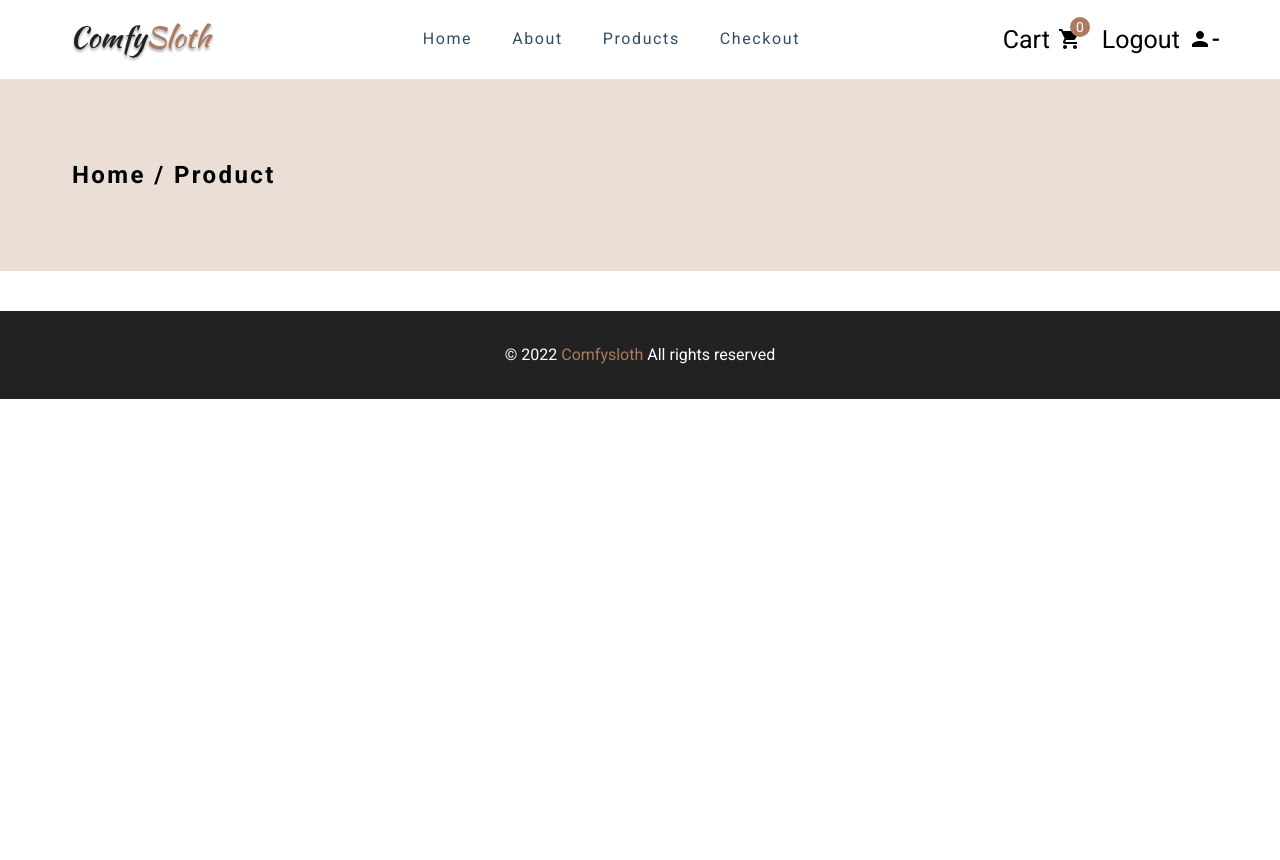
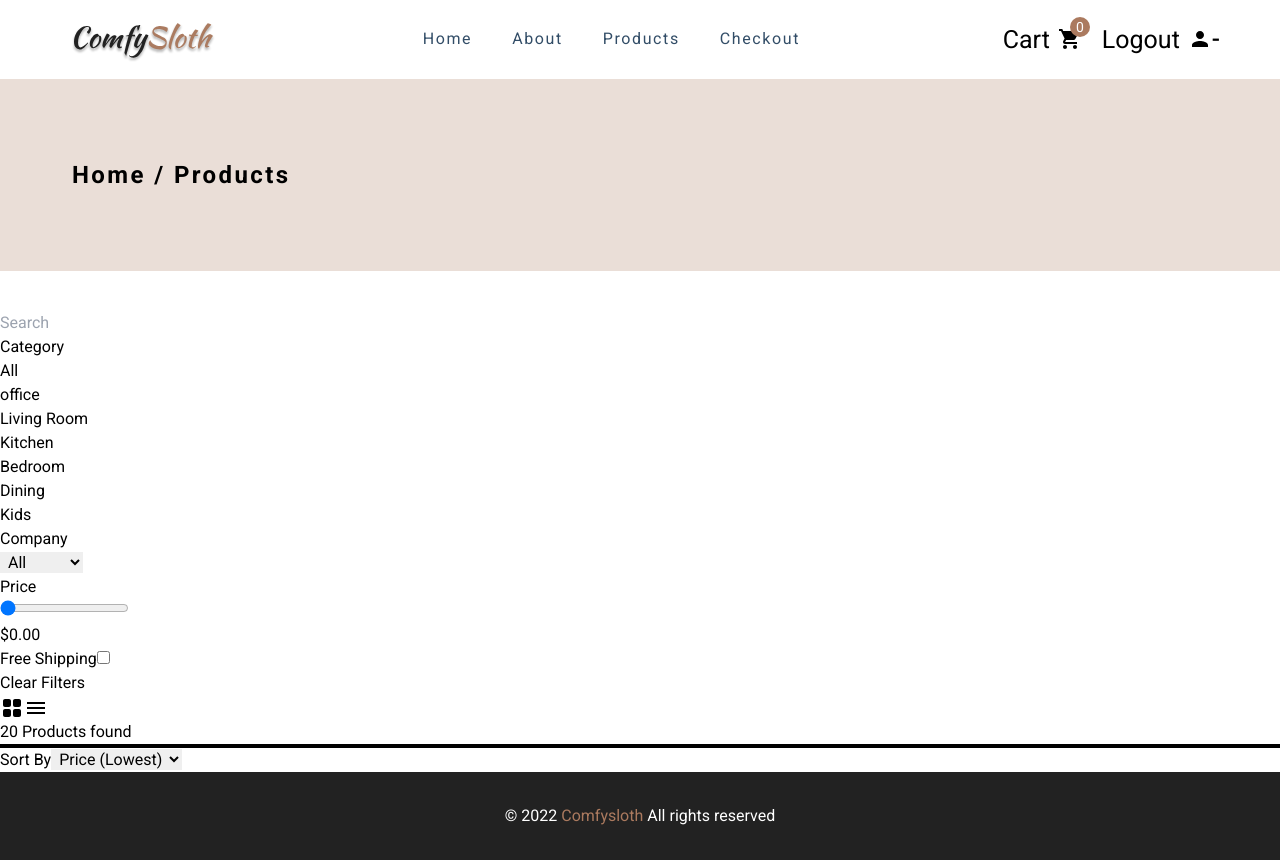
Before and after one commit to Somidh/Comfy-Sloth, a React (Vite) app: page /products in a window 1280 px wide. Before the commit the page ends 800 px from the top, so only its background shows below. Built offline with nearby package versions, Linux system fonts and the light colour scheme.

Commit message:
filter section

```diff
--- a/src/App.jsx
+++ b/src/App.jsx
@@ -5,7 +5,7 @@ import SideBar from './component/Sidebar'
 import './App.css'
 import Home from './pages/Home'
 import About from './pages/About'
-import Product from './pages/Product'
+import Products from './pages/Products'
 import Checkout from './pages/Checkout'
 import Cart from './pages/Cart'
 import Login from './pages/Login'
@@ -27,7 +27,7 @@ function App() {
         <Routes>
           <Route path='/' element={<Home />} />
           <Route path='/about' element={<About />} />
-          <Route path='/products' element={<Product />} />
+          <Route path='/products' element={<Products />} />
           <Route path='/checkout' element={<Checkout />} />
           <Route path='/cart' element={<Cart />} />
           <Route path='/login' element={<Login />} />
--- a/src/component/Product.jsx
+++ b/src/component/Product.jsx
@@ -1,35 +1,30 @@
 import React from 'react'
 import { NumericFormat } from 'react-number-format'
+import { FaSearch } from 'react-icons/fa'
 const Product = ({ image, name, price }) => {
 
-    function currencyFormat(num) {
-        return '₹' + num.toFixed(2).replace(/(\d)(?=(\d{3})+(?!\d))/g, '$1,')
+    const formatPrice = (number) => {
+        return new Intl.NumberFormat('en-US', {
+            style: 'currency',
+            currency: 'USD',
+        }).format(number / 100)
     }
 
-    const number = currencyFormat(price)
-
-
-    //  const number =   new Intl.NumberFormat('en-US',
-    //         {
-    //             style: 'currency',
-    //             currency: 'USD',
-    //             maximumFractionDigits: 3,
-    //             roundingIncrement: 2
-    //         }).format(price)
-    // console.log(number)
-
-    // const formatedNumber = currencyFormat(price)
-
-
+    const number = formatPrice(price)
 
     return (
 
-            <div className='w-full rounded-md mx-auto px-5 '>
-                <img src={image} alt="product_image" className='w-full h-[18em] xl:h-[14em] bg-center bg-cover rounded-sm object-cover' />
-                <div className='flex items-center justify-between py-2'>
-                    <p className='capitalize text-[#102A42] tracking-widest text-sm md:text-lg'>{name}</p>
-                    <span className='text-[#AB7A5F] tracking-widest text-[14px] md:text-[16px] '>{number}</span>
+        <div className='w-full rounded-md mx-auto px-5'>
+            <div className=' product_image bg-black relative '>
+                <img src={image} alt="product_image" className=' w-full h-[18em] xl:h-[14em]   bg-center bg-cover rounded-sm object-cover cursor-pointer z-30 hover:opacity-50 transition-opacity duration-500 ' />
+                <div className='search-icon hidden  absolute top-1/2 right-1/2 translate-x-1/2 -translate-y-1/2 bg-[#AB7A5F] w-10 h-10 rounded-full cursor-pointer'>
+                    <FaSearch style={{ color: 'white', fontSize: '20px' }} />
                 </div>
+            </div>
+            <div className='flex items-center justify-between py-2'>
+                <p className='capitalize text-[#102A42] tracking-widest text-sm md:text-lg'>{name}</p>
+                <span className='text-[#AB7A5F] tracking-widest text-[14px] md:text-[16px] '>{number}</span>
+            </div>
         </div>
     )
 }
--- a/src/context/ContextProvider.jsx
+++ b/src/context/ContextProvider.jsx
@@ -8,6 +8,9 @@ export const ContextProvider = ({ children }) => {
 
     const handleNavbarClick = () => {
         setShowNavbar(prev => !prev)
+    }
+    const handleImageHover = () => {
+
     }
 
     return (
--- a/src/index.css
+++ b/src/index.css
@@ -8,3 +8,17 @@
 body{
     font-family: 'Roboto', sans-serif;
 }
+ /* .overlay{
+    position: absolute;
+    width: 100%;
+    height: 100%;
+    background-color: rgba(0,0,0,.5);
+    display: none;
+} */
+
+
+.product_image:hover .search-icon {
+    display: flex;
+    align-items: center;
+    justify-content: center;
+}
--- a/src/pages/Product.jsx
+++ /dev/null
@@ -1,12 +0,0 @@
-import React from 'react'
-import Header from '../component/Header'
-
-const Product = () => {
-  return (
-    <div>
-      <Header title="Product" />
-    </div>
-  )
-}
-
-export default Product
--- /dev/null
+++ b/src/pages/Products.jsx
@@ -0,0 +1,89 @@
+import React, { useState } from 'react'
+import Header from '../component/Header'
+import GridViewRoundedIcon from '@mui/icons-material/GridViewRounded';
+import MenuIcon from '@mui/icons-material/Menu';
+
+
+const Products = () => {
+
+  const [priceRange, setPriceRange] = useState('0')
+
+  const formatPrice = (number) => {
+    return new Intl.NumberFormat('en-US', {
+      style: 'currency',
+      currency: 'USD',
+    }).format(number / 100)
+  }
+
+  const price = formatPrice(priceRange)
+
+
+  console.log(priceRange)
+
+  return (
+    <div>
+      <Header title="Products" />
+
+      <div>
+        <input type="text" placeholder='Search' />
+        <div>
+          <h1>Category</h1>
+          <ul>
+            <li>All</li>
+            <li>office</li>
+            <li>Living Room</li>
+            <li>Kitchen</li>
+            <li>Bedroom</li>
+            <li>Dining</li>
+            <li>Kids</li>
+          </ul>
+        </div>
+
+        <div>
+          <h1>Company</h1>
+          <select className='pl-1'>
+            <option value="all">All</option>
+            <option value="marcos">Marcos</option>
+            <option value="liddy">Liddy</option>
+            <option value="ikea">Ikea</option>
+            <option value="caressa">Caressa</option>
+          </select>
+        </div>
+
+        <div>
+          <h1>Price</h1>
+          <input onChange={e => setPriceRange(e.target.value)} type="range" min="0" max="309999" step="any" />
+          <p>{price}</p>
+        </div>
+
+        <div>
+          <label htmlFor="free-shipping">Free Shipping</label>
+          <input type="checkbox" id='free-shipping' name='free-shipping' />
+        </div>
+
+        <button>Clear Filters</button>
+      </div>
+
+
+      <div>
+        <div>
+          <GridViewRoundedIcon style={{color: 'black'}} />
+          <MenuIcon />
+        </div>
+        <p>20 Products found</p>
+        <div className='h-1 w-full bg-black' />
+        <div>
+          Sort By
+          <select className='pl-1'>
+            <option value="lowest">Price (Lowest)</option>
+            <option value="highest">Price (Highest)</option>
+            <option value="a-z">Name (A-Z)</option>
+            <option value="z-a">Name (Z-A)</option>
+          </select>
+        </div>
+      </div>
+    </div>
+  )
+}
+
+export default Products
```
Also changed, not shown: src/component/GridView.jsx (added), src/component/ListView.jsx (added).
